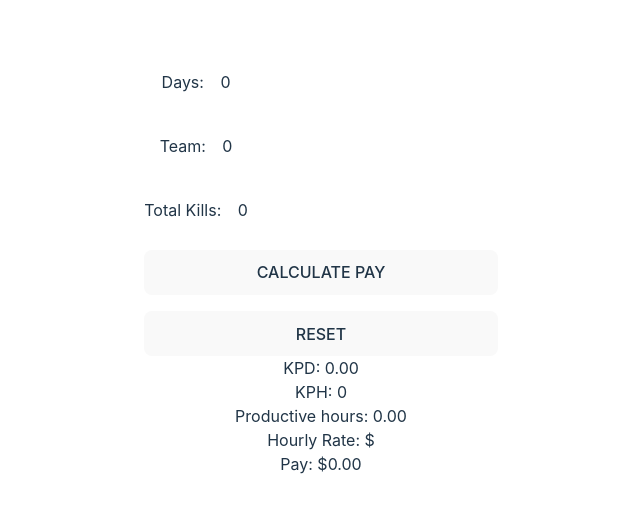
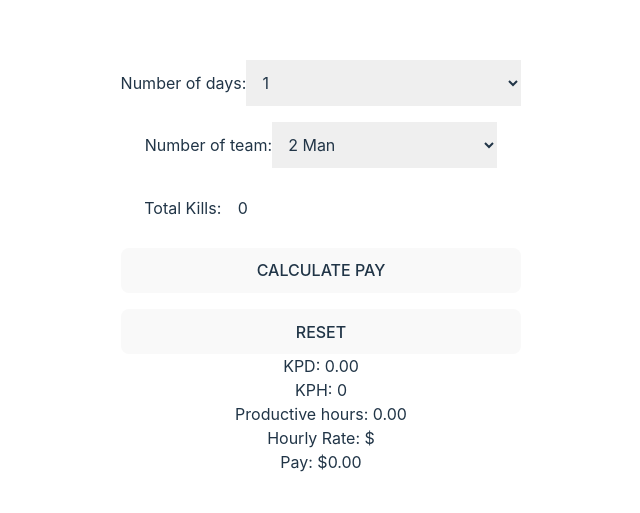
Before and after one commit to Chukwuebuka98/NexQuant, a React (Vite) app: page / in a window 1280 px wide. Shown: the part 133-646 px from the top of the page, without its empty margins (319-959 px from the left). Built offline with nearby package versions, Linux system fonts and the light colour scheme.

Commit message:
update the input element to a select & options element

```diff
--- a/src/components/Data.jsx
+++ b/src/components/Data.jsx
@@ -46,7 +46,7 @@ const Data = () => {
     setKillsPerDay(0);
     setKillsPerHour(0);
     setProductiveHours(0);
-    setHourlyRate(0);
+    setHourlyRate("");
     setFinalPay(0);
   };
 
@@ -75,32 +75,48 @@ const Data = () => {
   //   }
   // }, [totalNumOfKills, numOfDays, numOfTeams]);
 
+  const days = Array.from({ length: 23 }, (_, i) => i + 1);
+  const teams = Array.from({ length: 4 }, (_, i) => i + 2);
+
   return (
     <>
       <div className="flex flex-col gap-4">
         <div>
-          <label htmlFor="numOfDays">Days: </label>
-          <input
-            type="number"
-            placeholder="Number of days"
-            id="numOfDays"
+          <label htmlFor="daySelect">Number of days:</label>
+          <select
+            id="daySelect"
             value={numOfDays}
             onChange={(e) => setNumOfDays(Number(e.target.value))}
             className="p-3"
-          />
+          >
+            <option value="" disabled>
+              Select number of days worked
+            </option>
+            {days.map((day) => (
+              <option key={day} value={day}>
+                {day}
+              </option>
+            ))}
+          </select>
         </div>
 
         <div>
-          <label htmlFor="numOfTeams">Team: </label>
-          <input
-            type="number"
-            placeholder="Number of team"
+          <label htmlFor="teamSelect">Number of team:</label>
+          <select
+            id="teamSelect"
             value={numOfTeams}
-            id="numOfTeams"
             onChange={(e) => setNumOfTeams(Number(e.target.value))}
             className="p-3"
-            min="0"
-          />
+          >
+            <option value="" disabled>
+              Select number of teams
+            </option>
+            {teams.map((team) => (
+              <option key={team} value={team}>
+                {team === 1 ? "Nex Solo" : `${team} Man`}
+              </option>
+            ))}
+          </select>
         </div>
 
         <div>
```
